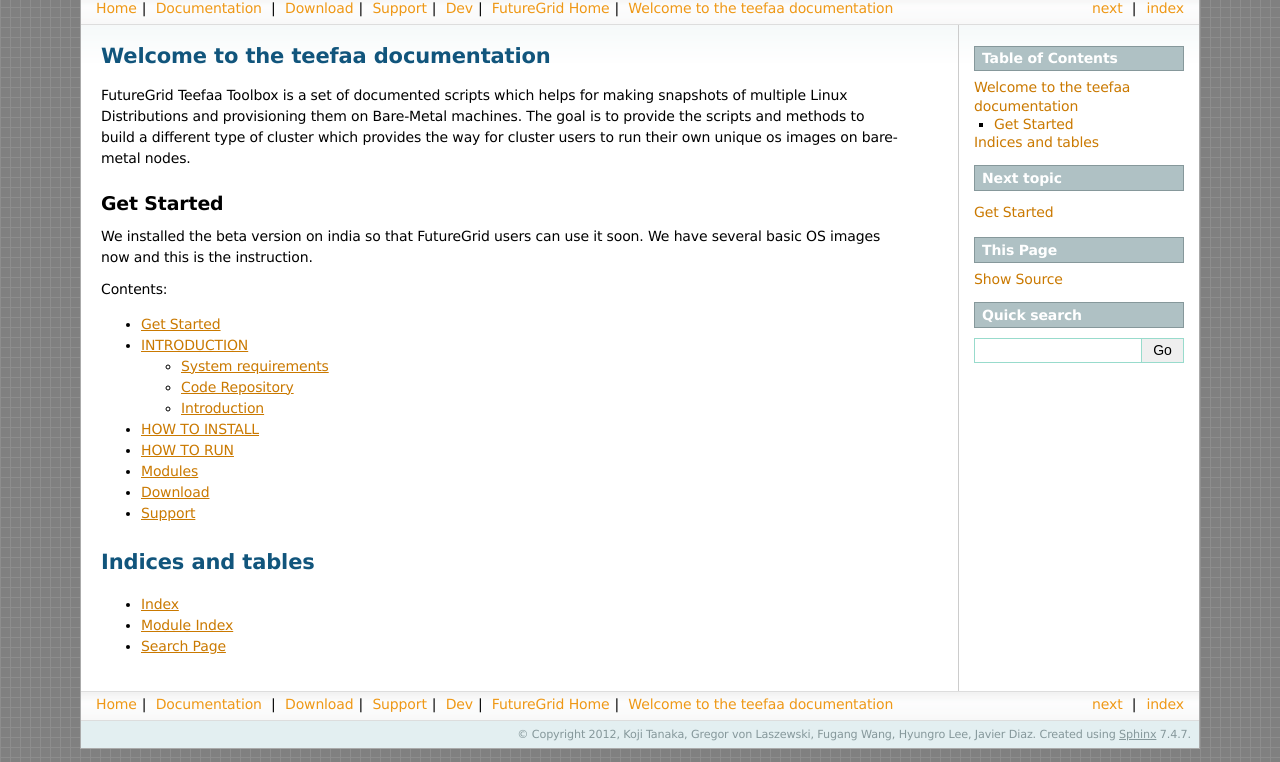
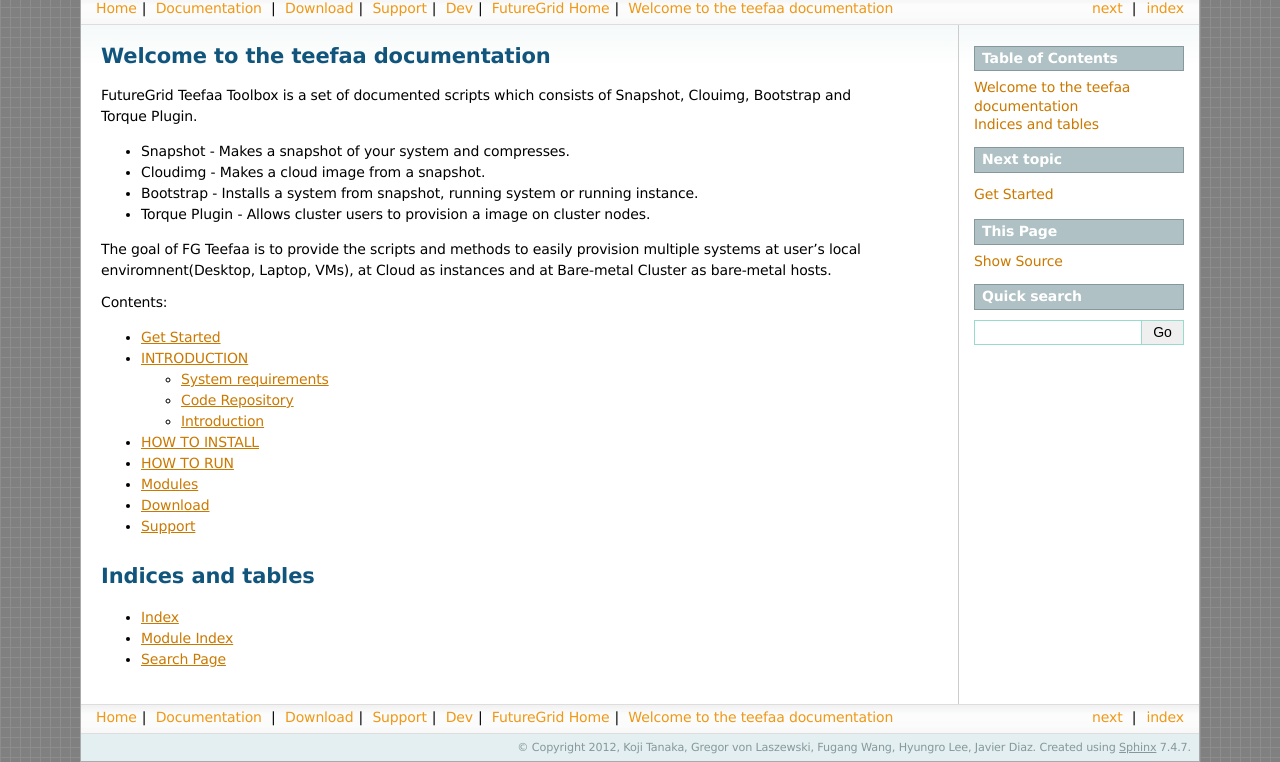
Before and after one commit to futuregrid/deprecated-teefaa, a Sphinx documentation site: the page built from doc/source/index.rst, in a window 1280 px wide. Shown: the part 343-1105 px from the top of the page. Built offline with Sphinx 7.4.7, drawn with Linux system fonts in a browser that asks for light colours; formulas are drawn with MathJax 3.

Commit message:
update doc

```diff
--- a/doc/source/index.rst
+++ b/doc/source/index.rst
@@ -5,17 +5,17 @@
 
 Welcome to the teefaa documentation
 =========================================
-FutureGrid Teefaa Toolbox is a set of documented scripts which helps for
-making snapshots of multiple Linux Distributions and provisioning them on
-Bare-Metal machines. The goal is to provide the scripts and methods to build
-a different type of cluster which provides the way for cluster users to run
-their own unique os images on bare-metal nodes.
+FutureGrid Teefaa Toolbox is a set of documented scripts which consists of Snapshot,
+Clouimg, Bootstrap and Torque Plugin.
 
-Get Started
-------------
-We installed the beta version on india so that FutureGrid users can use it soon.
-We have several basic OS images now and this is the instruction.
+* Snapshot - Makes a snapshot of your system and compresses.
+* Cloudimg - Makes a cloud image from a snapshot.
+* Bootstrap - Installs a system from snapshot, running system or running instance.
+* Torque Plugin - Allows cluster users to provision a image on cluster nodes.
 
+The goal of FG Teefaa is to provide the scripts and methods to easily provision multiple
+systems at user's local enviromnent(Desktop, Laptop, VMs), at Cloud as instances and at
+Bare-metal Cluster as bare-metal hosts.
 
 
 Contents:
```
